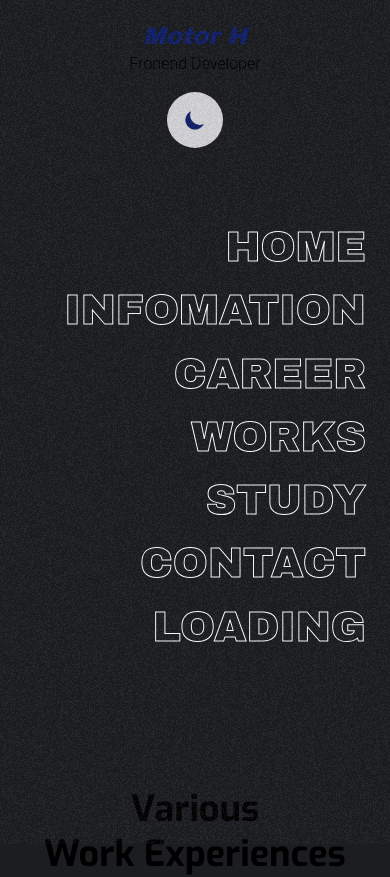
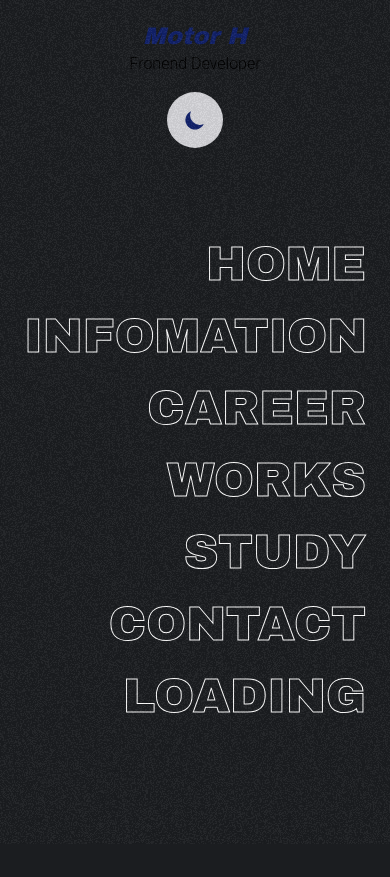
Before and after one commit to ghkdsigm/new-portfolio-2022-v3, a Vue app: page / in a window 390 px wide. Shown: the top 877 px of the page. Built offline with nearby package versions, Linux system fonts and the light colour scheme; a web font is replaced by a local one.

Commit message:
반응형 헤더 수정

```diff
--- a/src/components/HeadLine.vue
+++ b/src/components/HeadLine.vue
@@ -1,10 +1,10 @@
 <template>
   <div class="self-center xl:mt-[35vh] lg:mt-80 md:mt-12 mt-12 text-right flex-col flex">
     <div style="text-align:right; text-align:-webkit-right;" >
-      <router-link :to="route.path" class="transition-all ease-in-out linkWrap block w-fit" v-for="route in routes" :key="route">
+      <router-link :to="route.path" class="transition-all ease-in-out linkWrap block w-fit lg:my-20 my-6" v-for="route in routes" :key="route">
         <div v-if="route.meta.isMenu" class="">
             <i :class="route.icon"></i>
-            <span class="ml-5 font-light lg:inline-block navLink py-4 hearderList" :class="`${dark ? 'white_navLink' : 'dark_navLink'}`" style="font-family: 'Archivo Black', sans-serif;">{{route.title}}</span>
+            <span class="lg:ml-5 font-light lg:inline-block navLink hearderList text-5xl" :class="`${dark ? 'white_navLink' : 'dark_navLink'}`" style="font-family: 'Archivo Black', sans-serif;">{{route.title}}</span>
         </div>
       </router-link>
     </div>
@@ -51,7 +51,6 @@ export default {
   /* .linkWrap:hover .navLink {
     color: #fff;
   } */
-  .hearderList{font-size: 5vh;}
   @screen lg {
    .hearderList{font-size: 10vh;}
   }
```
